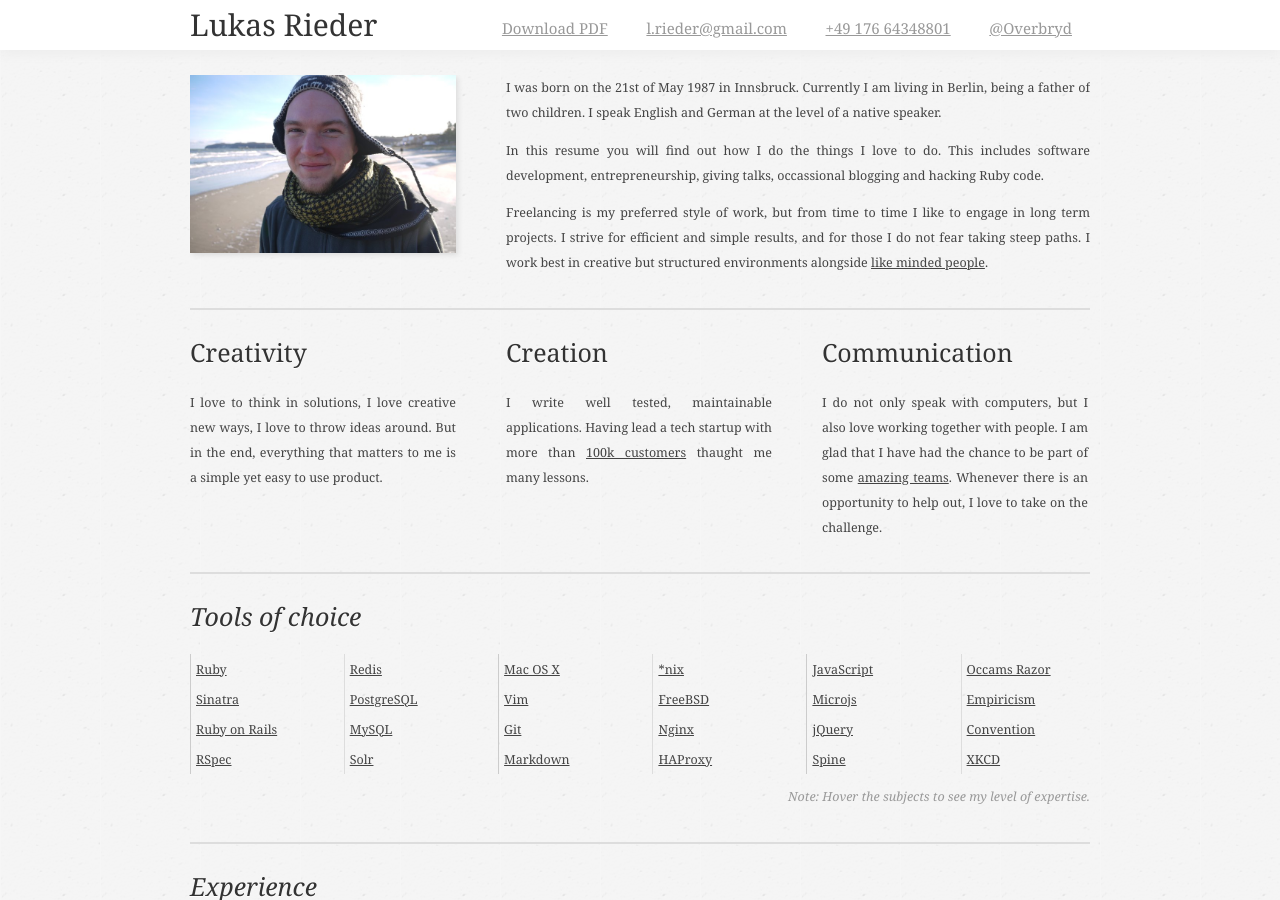
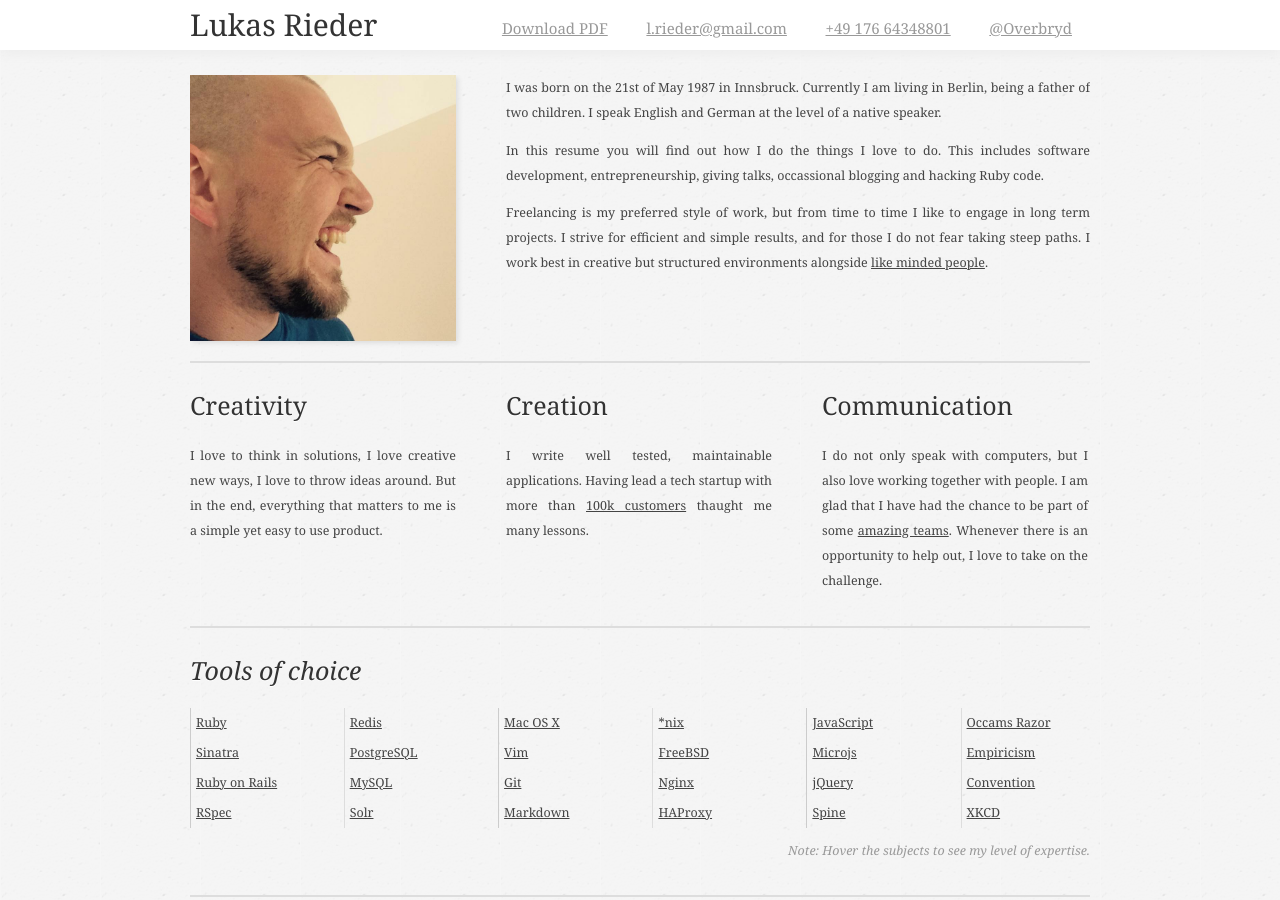
Before and after one commit to Overbryd/overbryd.github.io, a Jekyll site: the page resume/index.html, which Jekyll copies as it is, in a window 1280 px wide and 900 px high. Built offline with Jekyll 4.4.1, drawn with Linux system fonts in a browser that asks for light colours.

Commit message:
Update picture

```diff
--- a/resume/index.html
+++ b/resume/index.html
@@ -24,7 +24,7 @@
   </header>
 
   <div id="profile">
-    <img id="photo" src="images/Lukas.jpg" />
+    <img id="photo" src="square.jpg" />
     <p>I was born on the 21st of May 1987 in Innsbruck. Currently I am living in Berlin, being a father of two children. I speak English and German at the level of a native speaker.</p>
     <p>In this resume you will find out how I do the things I love to do. This includes software development, entrepreneurship, giving talks, occassional blogging and hacking Ruby code. </p>
     <p>Freelancing is my preferred style of work, but from time to time I like to engage in long term projects. I strive for efficient and simple results, and for those I do not fear taking steep paths. I work best in creative but structured environments alongside <a href="http://co-up.de" title="co.up coworking space Berlin">like minded people</a>.</p>
```
